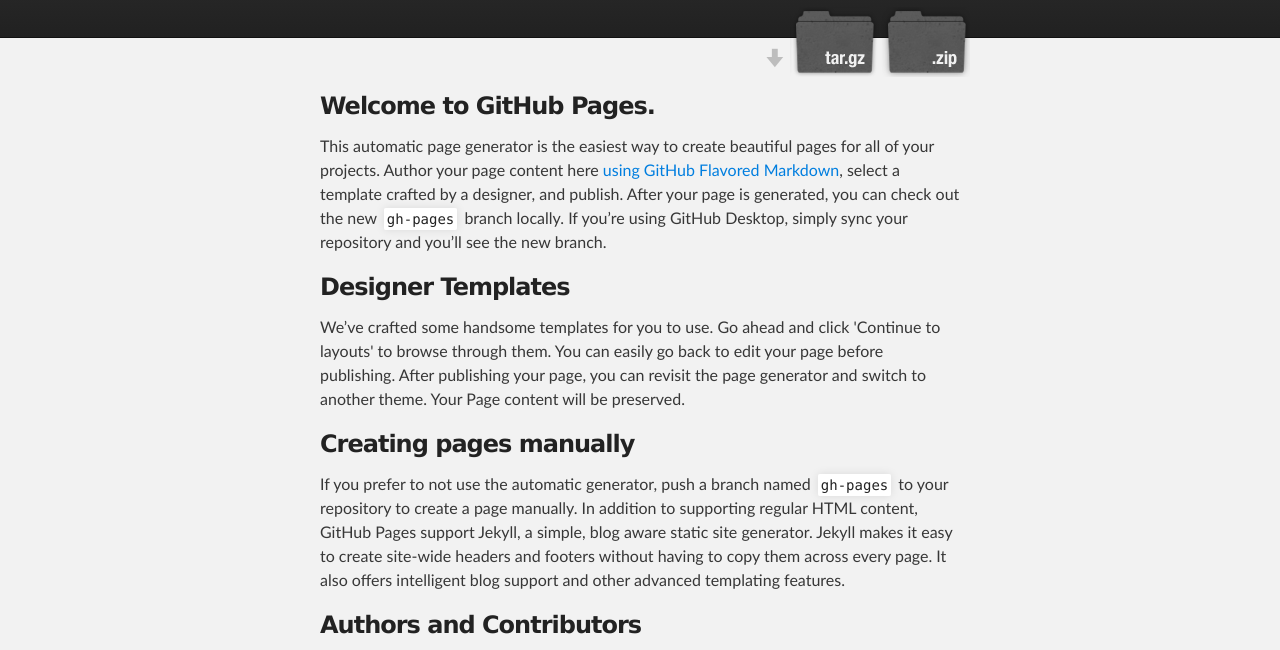
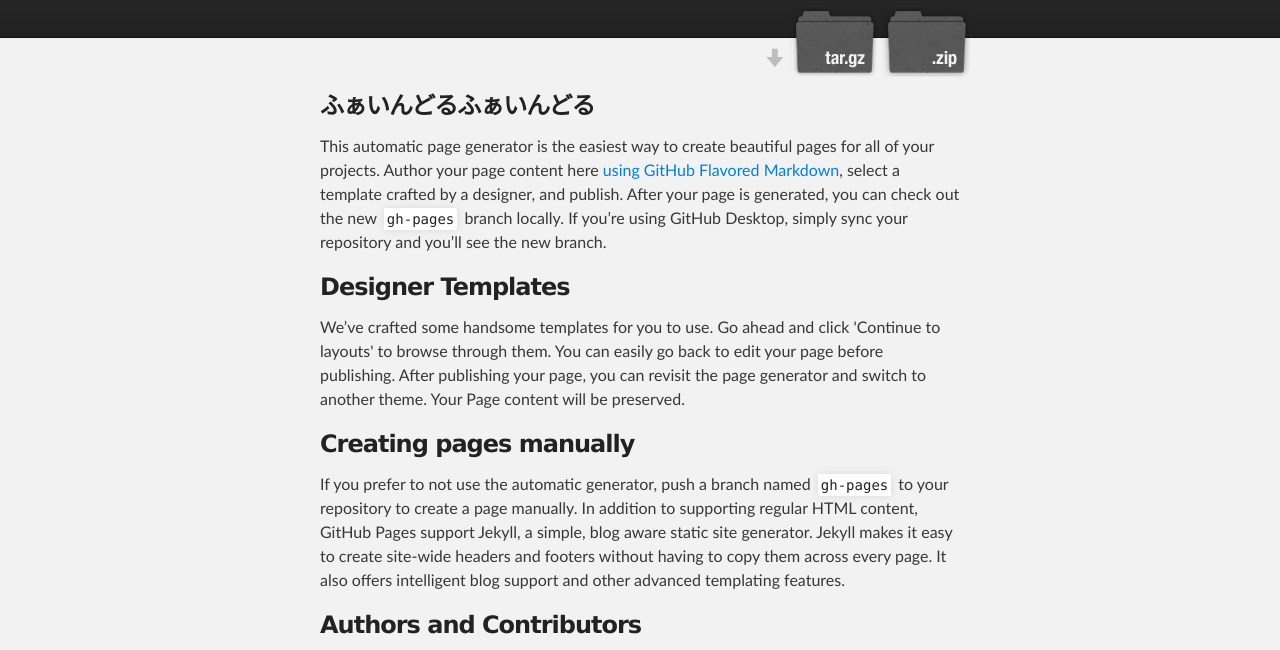
Before and after one commit to egroup-develop/findol_proto, a plain HTML site: page index.html in a window 1280 px wide. Shown: the part 136-786 px from the top of the page. Drawn offline with Linux system fonts and the light colour scheme.

Commit message:
Update index.html

```diff
--- a/index.html
+++ b/index.html
@@ -32,7 +32,7 @@
     <div id="main_content_wrap" class="outer">
       <section id="main_content" class="inner">
         <h3>
-<a id="welcome-to-github-pages" class="anchor" href="#welcome-to-github-pages" aria-hidden="true"><span class="octicon octicon-link"></span></a>Welcome to GitHub Pages.</h3>
+<a id="welcome-to-github-pages" class="anchor" href="#welcome-to-github-pages" aria-hidden="true"><span class="octicon octicon-link"></span></a>ふぁいんどるふぁいんどる</h3>
 
 <p>This automatic page generator is the easiest way to create beautiful pages for all of your projects. Author your page content here <a href="https://guides.github.com/features/mastering-markdown/">using GitHub Flavored Markdown</a>, select a template crafted by a designer, and publish. After your page is generated, you can check out the new <code>gh-pages</code> branch locally. If you’re using GitHub Desktop, simply sync your repository and you’ll see the new branch.</p>
 
```
